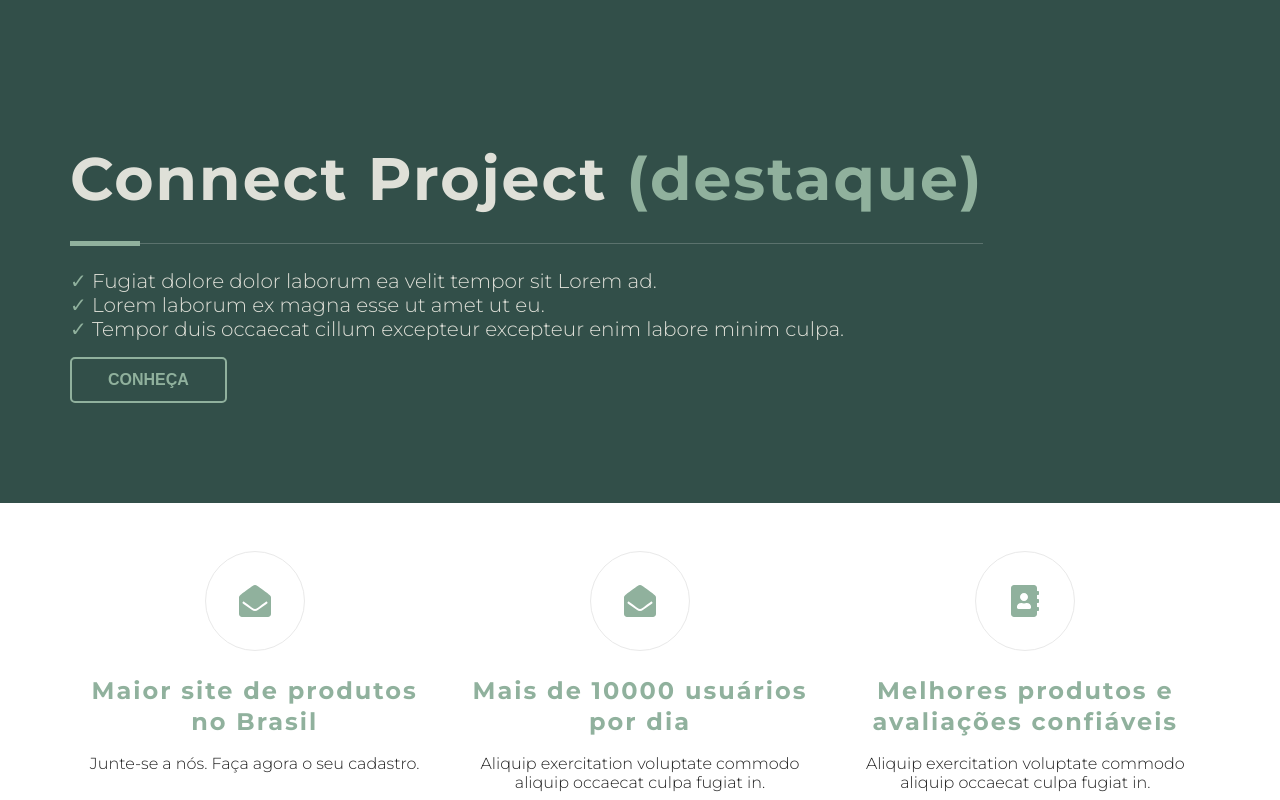
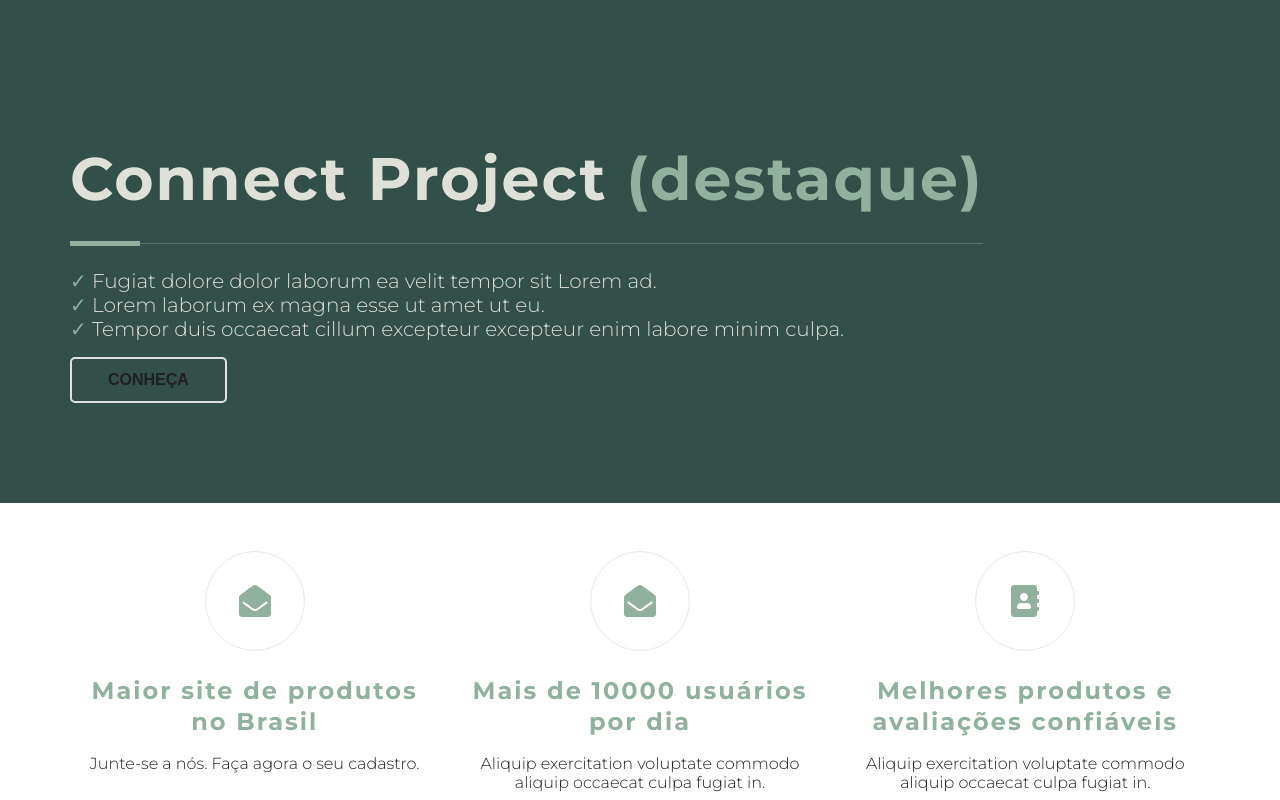
Before and after one commit to Rebeca1204/BuchasOK, a React (Create React App) app: page / in a window 1280 px wide. Shown: the top 800 px of the page. Built offline with nearby package versions, Linux system fonts and the light colour scheme.

Commit message:
commit arrumando botao home

```diff
--- a/src/components/pages/Home.js
+++ b/src/components/pages/Home.js
@@ -73,9 +73,7 @@ const Home = () => (
           culpa.
         </li>
       </ul>
-      <Button variant="outlined" color="primary">
-        Conheça
-      </Button>
+      <Button variant="outlined">Conheça</Button>
     </Hero>
     <Section>
       <Grid sm={3}>
```
